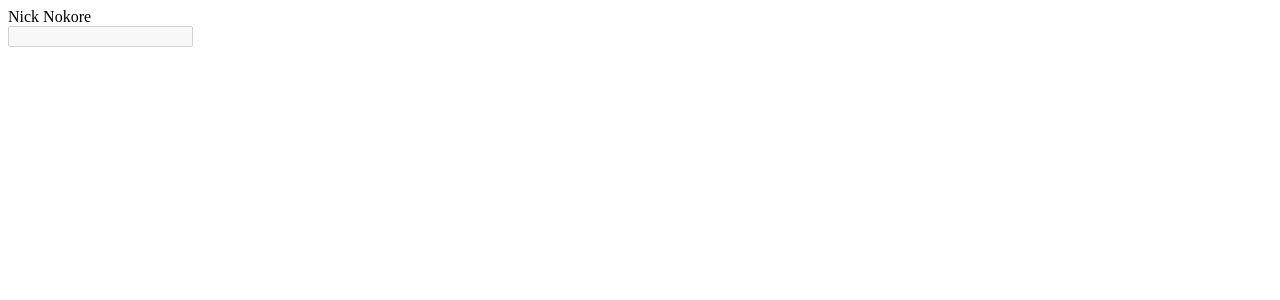
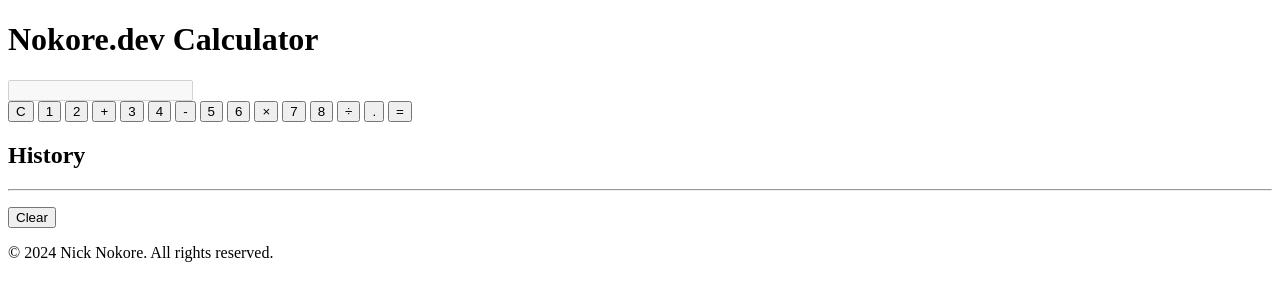
Before and after one commit to mensahTribeWeb/calculator-plain-js, a plain HTML site: page index.html in a window 1280 px wide. Drawn offline with Linux system fonts and the light colour scheme.

Commit message:
Add: design for html

```diff
--- a/index.html
+++ b/index.html
@@ -3,21 +3,64 @@
   <head>
     <meta charset="UTF-8" />
     <meta name="viewport" content="width=device-width, initial-scale=1.0" />
-    <description" content="A basic calculator built with HTML, CSS, and
-    JavaScript. This calculator supports basic arithmetic operations including
-    addition, subtraction, multiplication, and division. It features a clean and
-    responsive design that is easy to use on any device." />
-    <author>Nick Nokore</author>
+    <meta
+      name="description"
+      content="A basic calculator built with HTML, CSS, and JavaScript. This calculator supports basic arithmetic operations including addition, subtraction, multiplication, and division. It features a clean and responsive design that is easy to use on any device."
+    />
+    <meta name="author" content="Nick Nokore" />
     <link rel="stylesheet" href="css/index.css" />
     <title>Simple Calculator</title>
   </head>
   <body>
+    <h1>Nokore.dev Calculator</h1>
     <div class="container">
       <div class="calculator">
-        <div class="display">
-          <input type="text" id="display" class="display-screen" disabled />
-        </div>
+        <section class="main">
+          <div class="display">
+            <input
+              title="display"
+              type="text"
+              id="display"
+              class="display-screen"
+              disabled
+            />
+          </div>
+          <!-- button section -->
+          <div class="buttons">
+            <button type="button" class="all-clear" value="all-clear">C</button>
+            <button type="button" value="1">1</button>
+            <button type="button" value="2">2</button>
+            <button type="button" class="operator" value="+">+</button>
+            <button type="button" value="3">3</button>
+            <button type="button" value="4">4</button>
+            <button type="button" class="operator" value="-">-</button>
+            <button type="button" value="5">5</button>
+            <button type="button" value="6">6</button>
+            <button type="button" class="operator" value="*">&times;</button>
+            <button type="button" value="7">7</button>
+            <button type="button" value="8">8</button>
+            <button type="button" class="operator" value="/">&divide;</button>
+            <button type="button" value=".">.</button>
+            <button type="button" class="equal-sign" value="=">=</button>
+          </div>
+        </section>
+
+        <!-- History Section -->
+        <section class="history">
+          <h2>History</h2>
+          <hr />
+          <div class="history-container">
+            <ul id="history"></ul>
+          </div>
+          <button class="clear-history">Clear</button>
+        </section>
       </div>
     </div>
+
+    <footer>
+      <p>&copy; 2024 Nick Nokore. All rights reserved.</p>
+    </footer>
+
+    <script src="js/index.js"></script>
   </body>
 </html>
```
